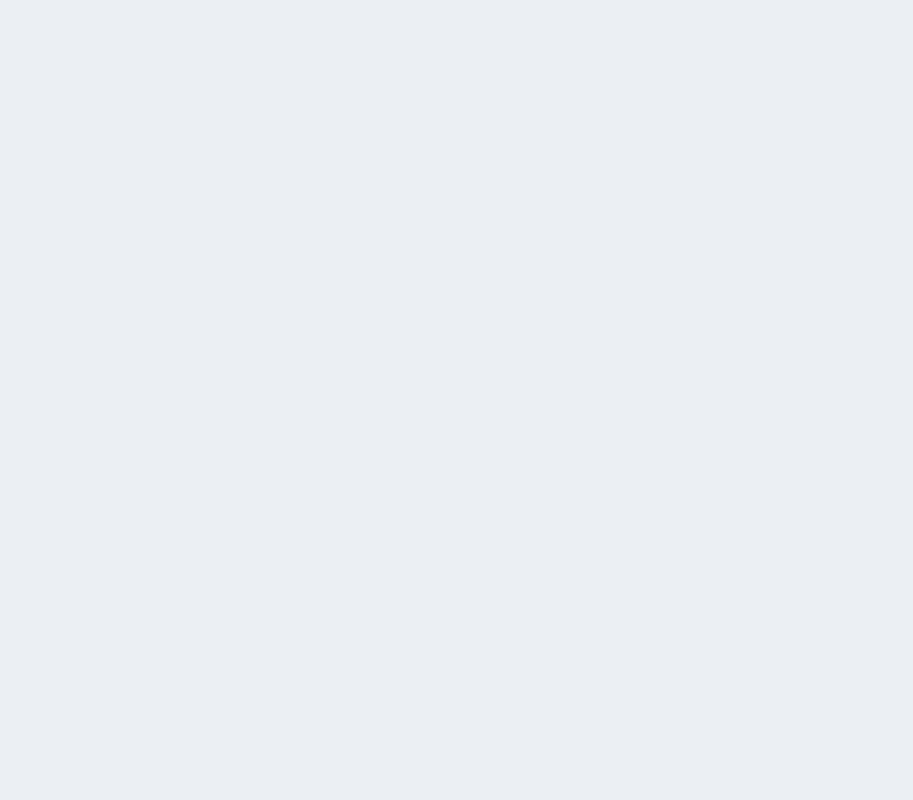
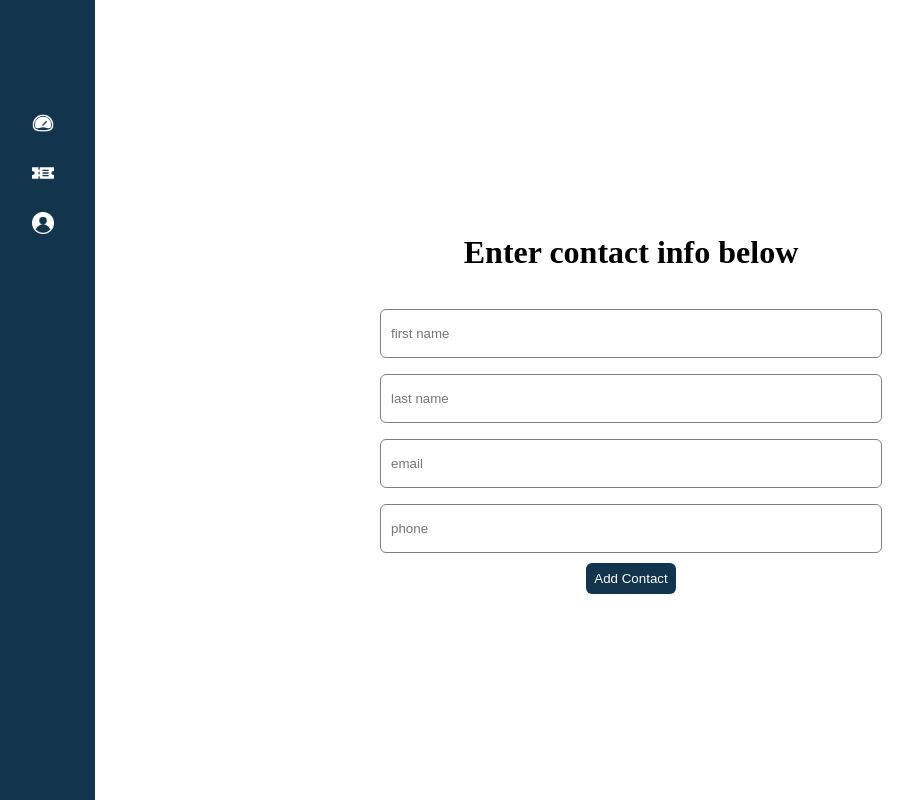
Before and after one commit to hsteele-creator/helpdesk-client, a React (Create React App) app: page /add-contact in a window 1280 px wide. Shown: the whole page, without its empty margins (9-922 px from the left). Built offline with nearby package versions, Linux system fonts and the light colour scheme.

Commit message:
added add contact form

```diff
--- /dev/null
+++ b/src/Components/AddContact.js
@@ -0,0 +1,79 @@
+import "../Css/AddContact.css";
+import Nav from "./Nav";
+import { useState } from "react";
+import { useCookies } from "react-cookie";
+import { handleChange } from "../helperFunctions";
+
+const AddContact = () => {
+  const [cookies, setCookie, removeCookie] = useCookies(null);
+  const [error, setError] = useState(null);
+  const [contact, setContact] = useState({
+    first_name: "",
+    last_name: "",
+    email: "",
+    phone: "",
+    company: cookies.company,
+  });
+
+  const addContact = async (e) => {
+    e.preventDefault();
+    try {
+      const newContact = await fetch("http://localhost:8000/add-contact", {
+        method: "POST",
+        headers: { "Content-Type": "application/json" },
+        body: JSON.stringify(contact),
+      });
+
+      setContact({});
+
+      const data = await newContact.json();
+
+      if (data.detail) {
+        setError(data.detail);
+      }
+    } catch (e) {
+      console.error(e);
+    }
+  };
+
+  return (
+    <>
+      <div id="add-contact-main" className="flex">
+        <Nav />
+        <div id="add-contact-form-container" className="center">
+          <h1>Enter contact info below</h1>
+          <form onSubmit={addContact} id="add-contact-form">
+            <input
+              onChange={(e) => handleChange(e, contact, setContact)}
+              value={contact.first_name || ""}
+              name="first_name"
+              placeholder="first name"
+            ></input>
+            <input
+              onChange={(e) => handleChange(e, contact, setContact)}
+              value={contact.last_name || ""}
+              name="last_name"
+              placeholder="last name"
+            ></input>
+            <input
+              onChange={(e) => handleChange(e, contact, setContact)}
+              value={contact.email || ""}
+              name="email"
+              placeholder="email"
+            ></input>
+            <input
+              onChange={(e) => handleChange(e, contact, setContact)}
+              value={contact.phone || ""}
+              name="phone"
+              placeholder="phone"
+            ></input>
+            {error && <p>{error}</p>}
+            <button className="btn-color">Add Contact</button>
+          </form>
+        </div>
+      </div>
+    </>
+  );
+};
+
+export default AddContact;
--- a/src/Components/AddTicket.js
+++ b/src/Components/AddTicket.js
@@ -37,12 +37,22 @@ const AddTicket = () => {
         body: JSON.stringify(ticketData),
       });
 
-      setTicketData({});
+      setTicketData({
+        subject: "",
+        contact_email: "",
+        type: "Question",
+        priority: "Low",
+        status: "Open",
+        agent: "",
+        company: cookies.company,
+        description: "",
+        date: new Date(),
+      });
 
       const data = await response.json();
 
       if (!data.detail) {
-        alert("TICKET ADDED SUCCESSFULLY!");
+        alert("Ticket added succesfully!");
       } else {
         setError(data.detail);
       }
@@ -57,7 +67,11 @@ const AddTicket = () => {
         <Nav />
 
         <div id="add-ticket-form-container" className="flex-center">
-          <form id="add-ticket-form" className="flex-column" onSubmit={addTicket}>
+          <form
+            id="add-ticket-form"
+            className="flex-column"
+            onSubmit={addTicket}
+          >
             <label for="subject">Subject</label>
             <input
               required
--- /dev/null
+++ b/src/Css/AddContact.css
@@ -0,0 +1,39 @@
+#add-contact-main {
+    background-color: white;
+}
+
+#add-contact-form-container {
+  width: 600px;
+  height: 600px;
+  display: flex;
+  flex-direction: column;
+  justify-content: center;
+}
+
+#add-contact-form-container h1 {
+    text-align: center;
+    margin: 30px 0;
+}
+
+#add-contact-form {
+  display: flex;
+  flex-direction: column;
+  align-items: center;
+  justify-content: center;
+}
+
+
+#add-contact-form input {
+    width: 80%;
+    padding: 16px 10px;
+    margin: 8px auto;
+    border: 0.5px solid grey;
+    border-radius: 6px;
+}
+
+
+@media screen and (max-width: 600px) {
+  #add-contact-main {
+    flex-direction: column;
+  }
+}
--- a/src/index.js
+++ b/src/index.js
@@ -10,6 +10,7 @@ import Register from "./Components/Register";
 import Tickets from "./Components/Tickets";
 import AddTicket from "./Components/AddTicket";
 import CustomerTicket from "./Components/CustomerTicket";
+import AddContact from "./Components/AddContact";
 
 const root = ReactDOM.createRoot(document.getElementById("root"));
 root.render(
@@ -22,7 +23,7 @@ root.render(
         <Route path="/tickets" element={<Tickets />} />
         <Route path="/contacts" element={<Contacts />} />
         <Route path="/add-ticket" element={<AddTicket />} />
-        <Route path="add-contact" />
+        <Route path="add-contact" element={<AddContact />} />
         <Route path="/tickets/:id" element={<CustomerTicket />} />
       </Routes>
     </BrowserRouter>
```
